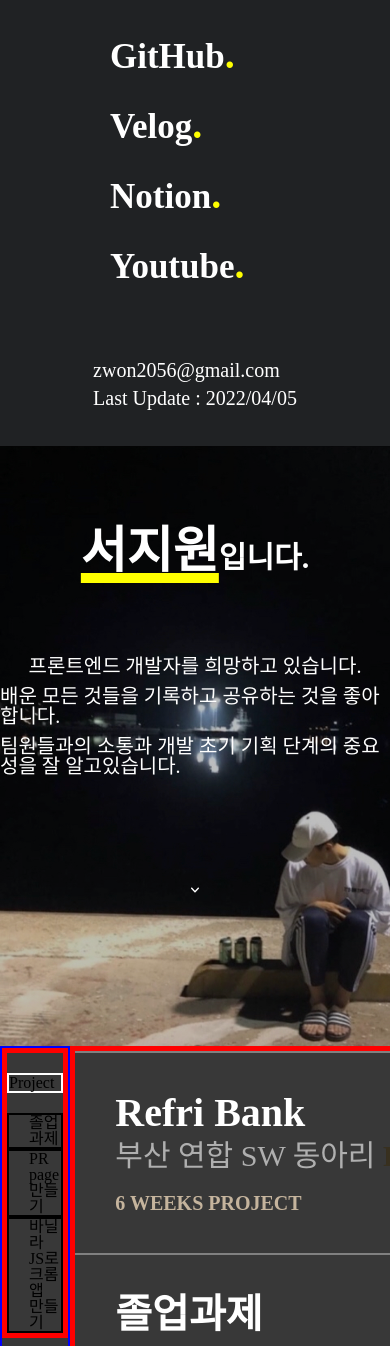
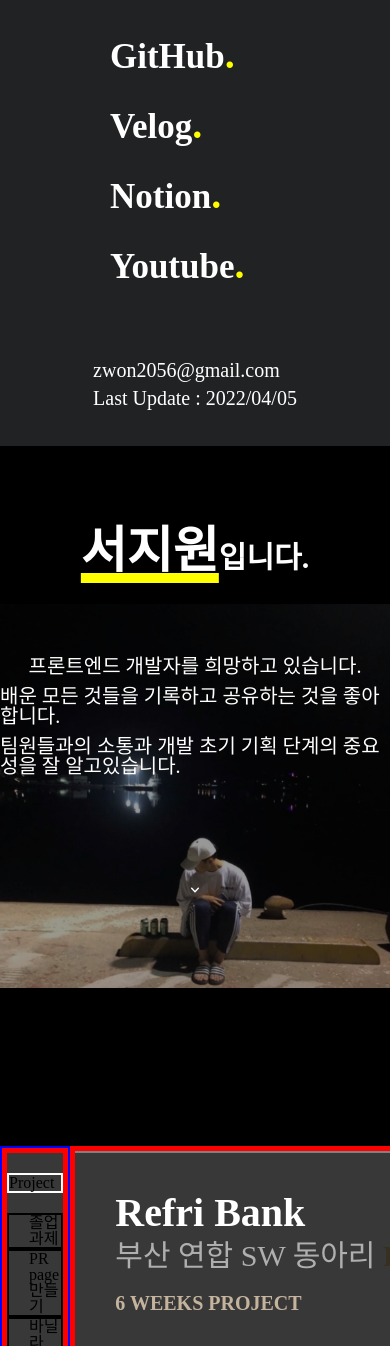
Before and after one commit to jwseo4074/PRpage, a React (Create React App) app in the folder myapp/: page / in a window 390 px wide. Shown: the top 1346 px of the page. Built offline with nearby package versions, Linux system fonts and the light colour scheme.

Commit message:
Refactoring css of background-image in mobile introducePage

```diff
--- a/myapp/src/style/IntroducePage.css
+++ b/myapp/src/style/IntroducePage.css
@@ -407,7 +407,7 @@ max-width를 사용하는 경우
 		/* background-repeat: no-repeat;
 		background-size: contain;
 		background-position: center; */
-		height: 600px;
+		height: 700px;
 		/* border: white solid 5px; */
 	}
 
@@ -462,13 +462,15 @@ max-width를 사용하는 경우
 	.right_box::before {
 		content: "";
 		background-image: url('../img/mainBackground.jpg');
-		background-size: cover;
+		background-size: contain;
+		background-repeat: no-repeat;
+		background-position: center;
 		position: absolute;
 		top: 0px;
 		right: 0px;
 		bottom: 0px;
 		left: 0px;
-		opacity: 0.75;
+		opacity: 0.6;
 	}
 
 	.right_box_h1_box{
```
